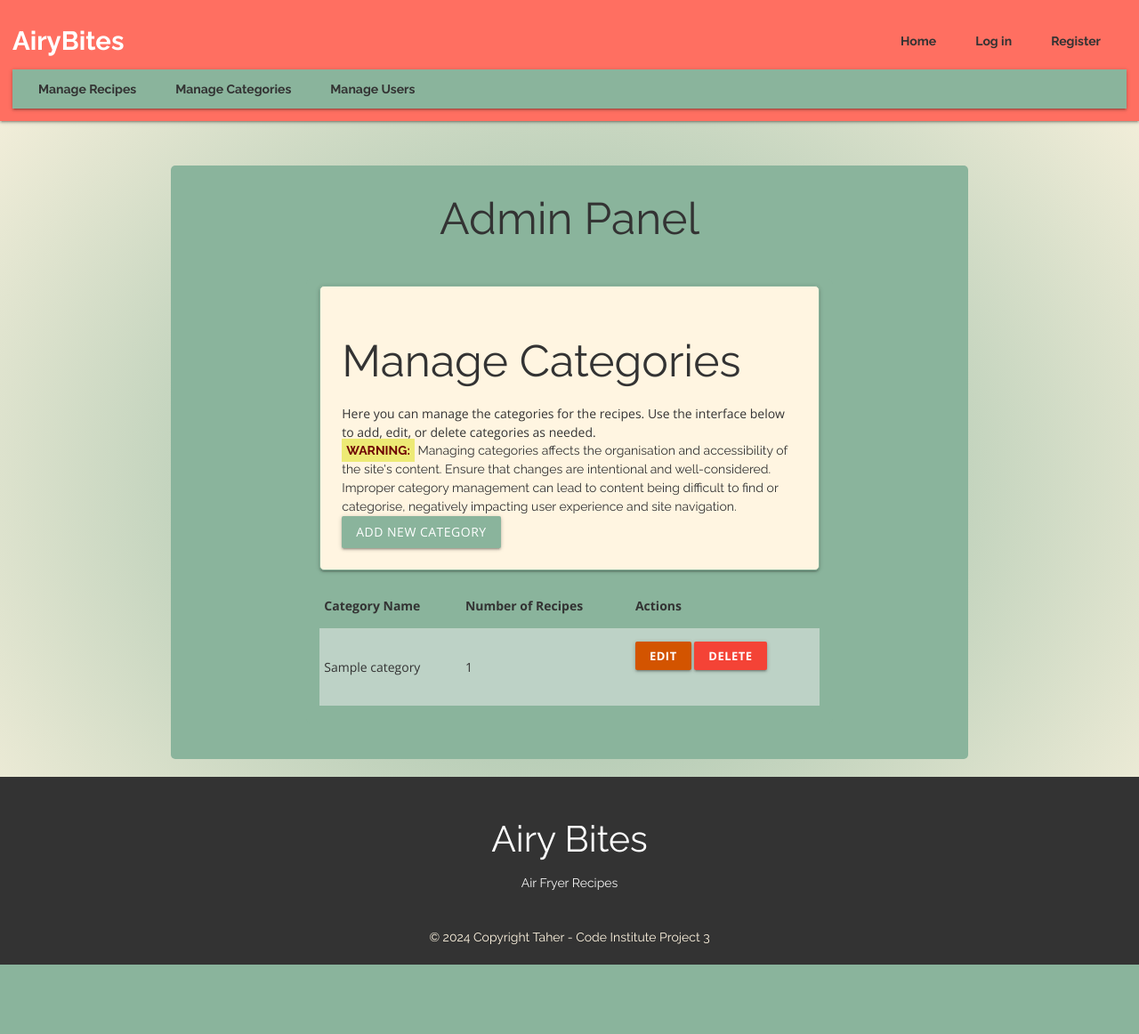
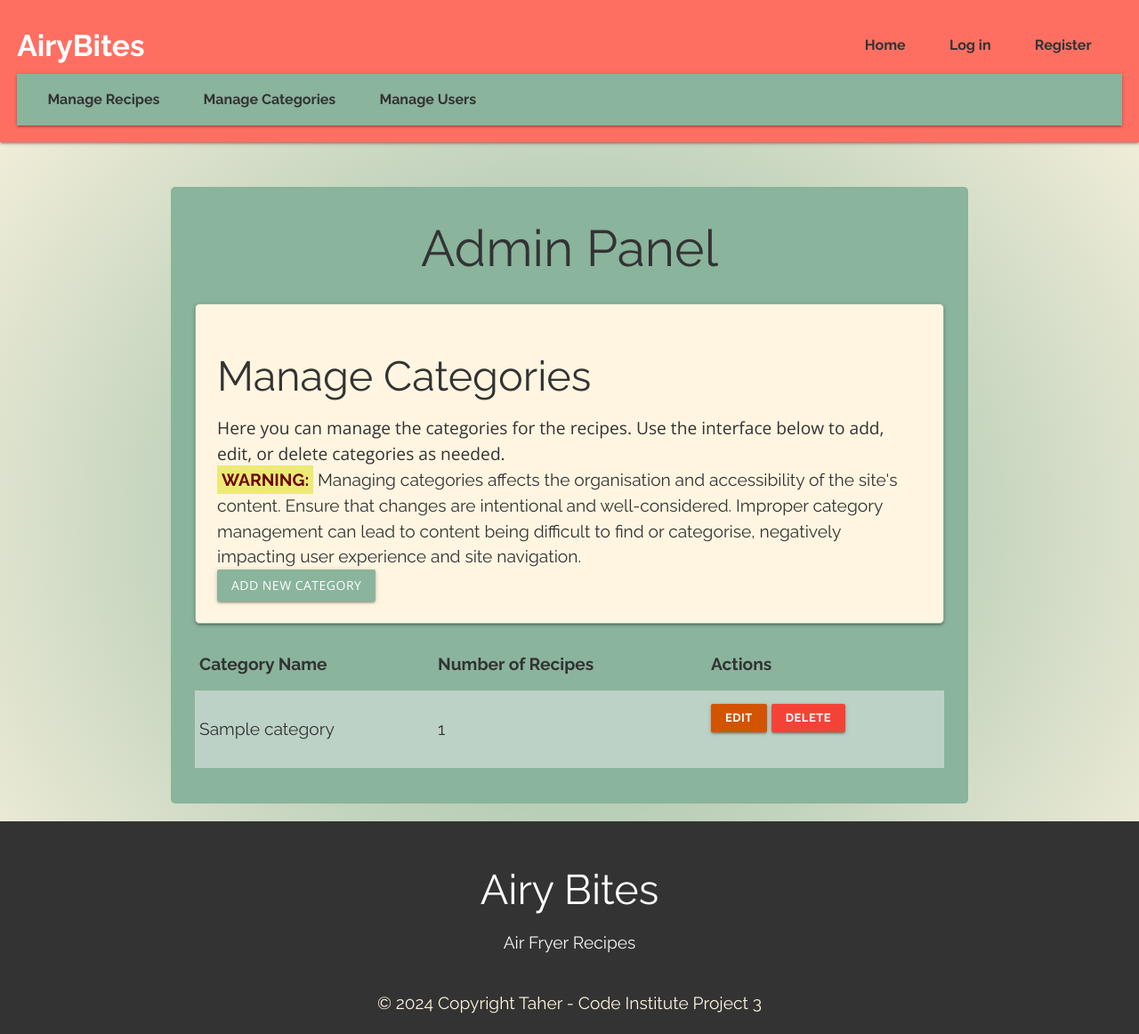
Before and after one commit to TaherCCG/airybitesrecipes, a Flask app: template templates/categories.html in a window 1280 px wide. Shown: the whole page at 89% size. Before the commit the page ends 1084 px from the top, so only its background shows below. Run offline with Flask 3, Linux system fonts and the light colour scheme; the template is opened without the code that fills it: most values are stand-ins (such as "Sample title", 1, 10 or a date in 2020); some libraries are stand-ins or nearby versions.

Commit message:
Refactor: Indentation

```diff
--- a/static/css/style.css
+++ b/static/css/style.css
@@ -12,10 +12,10 @@
     --secondary-font: 'Open Sans', sans-serif;
 
     /* Font Sizes */
-    --font-size-base: 14px;
-    --font-size-small: 12px;
-    --font-size-large: 16px;
-    --font-size-xlarge: 20px;
+    --font-size-base: 16px;
+    --font-size-small: 14px;
+    --font-size-large: 20px;
+    --font-size-xlarge: 24px;
 }
 
 /* General Styling */
@@ -27,7 +27,7 @@ html {
     box-sizing: border-box;
     margin: 0;
     padding: 0;
-    font-size: 1rem;
+    font-size: 1.2rem;
 }
 
 body {
--- a/templates/categories.html
+++ b/templates/categories.html
@@ -3,10 +3,10 @@
 {% block title %}Manage Categories{% endblock %}
 
 {% block admin_content %}
-    <div class="container">
+    <div>
         <!-- Manage Categories Description -->
         <div class="heading card-panel">
-            <h2>Manage Categories</h2>
+            <h3>Manage Categories</h3>
             <div class="description">
                 <p>Here you can manage the categories for the recipes. Use the interface below to add, edit,
                     or delete categories as needed.</p>
@@ -25,7 +25,7 @@
         <!-- Table of Categories -->
         <div class="row">
             <div class="col s12">
-                <table class="striped">
+                <table class="striped highlight">
                     <thead>
                         <tr>
                             <th>Category Name</th>
--- a/templates/login.html
+++ b/templates/login.html
@@ -1,9 +1,11 @@
 {% extends "base.html"%}
+
+{% block title %}Log In Page{% endblock %}
+
 {% block content %}
 
     <div class="container">
         <h3 class="center-align text-shadow">Log In</h3>
-
         <div class="row">
             <form class="col s12 m8 offset-m2" method="POST" action="{{ url_for('login') }}">
                 <div class="card-panel">
@@ -29,7 +31,7 @@
                     </div>
                     <!-- Register Button -->
                     <div class="row">
-                    <button type="submit" class="col s8 offset-m2 btn-large button-primary text-shadow ">
+                        <button type="submit" class="col s8 offset-m2 btn-large btn text-shadow ">
                             Log In <i class="fas fa-sign-in-alt icon"></i>
                         </button>
                     </div>
--- a/templates/register.html
+++ b/templates/register.html
@@ -1,8 +1,10 @@
 {% extends "base.html"%}
+
+{% block title %}Register Page{% endblock %}
+
 {% block content %}
     <div class="container">
         <h3 class="center-align text-shadow">Register</h3>
-
         <div class="row">
             <form class="col s12 m8 offset-m2" method="POST" action="{{ url_for('register') }}">
                 <div class="card-panel">
@@ -37,7 +39,7 @@
                     </div>
                     <!-- Register Button -->
                     <div class="row">
-                    <button type="submit" class="col s8 offset-m2 btn-large button-primary text-shadow ">
+                        <button type="submit" class="col s8 offset-m2 btn btn-secondary text-shadow ">
                             Register <i class="fas fa-sign-in-alt icon"></i>
                         </button>
                     </div>
--- a/templates/user_roles.html
+++ b/templates/user_roles.html
@@ -3,8 +3,8 @@
 {% block title %}User Roles{% endblock %}
 
 {% block admin_content %}
-<div class="container">
-    <div class="heading">
+    <div>
+        <div class="heading card-panel">
             <h3>User Roles Management</h3>
             <div class="description">
                 <p>Here you can manage user roles. Please select the role for the user and then press the 'Update Now' button.</p>
@@ -14,7 +14,7 @@
                 </p>
             </div>
         </div>
-    <table class="highlight">
+        <table class="highlight striped">
             <thead>
                 <tr>
                     <th>Username</th>
```
Also changed, not shown: templates/manage_recipes.html (+35 -11 lines), templates/profile.html (+8 -4 lines). Lines whose indentation alone changed are shown as unchanged.
